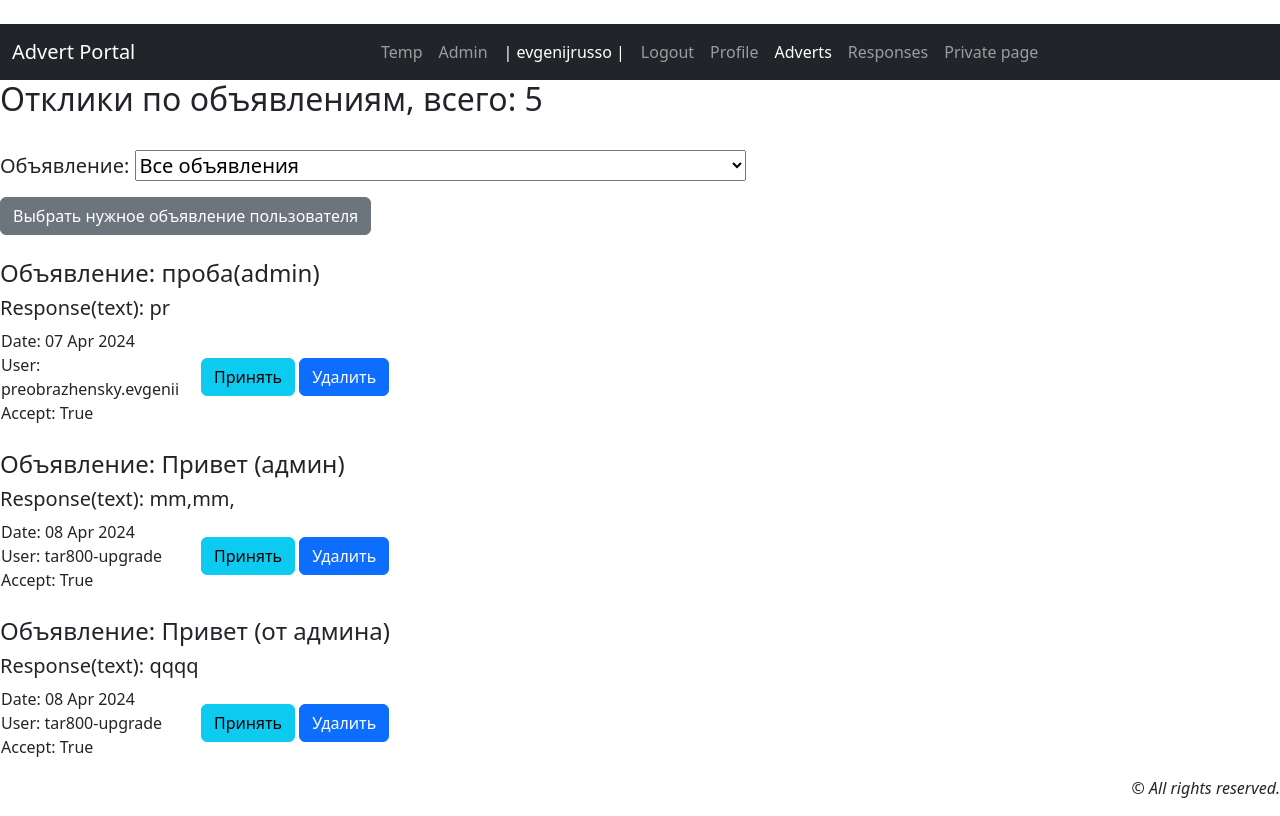
After one commit to evgenijrusso/kdv, a Django app: page /callboard/responses/private in a window 1280 px wide. The commit adds this page. Run offline with Django 5.2, Linux system fonts and the light colour scheme; a user stored in the database is signed in; data comes from the database, SQL or seed files in the repository; both versions use the stored data as it was after the commit; some libraries are stand-ins or nearby versions.

Commit message:
Обновление 4

```diff
--- a/AdvPortal/callboard/apps.py
+++ b/AdvPortal/callboard/apps.py
@@ -4,3 +4,6 @@ from django.apps import AppConfig
 class CallboardConfig(AppConfig):
     default_auto_field = 'django.db.models.BigAutoField'
     name = 'callboard'
+
+    def ready(self):
+        import callboard.signals
--- a/AdvPortal/callboard/filter.py
+++ b/AdvPortal/callboard/filter.py
@@ -8,12 +8,12 @@ class ResponseFilter(FilterSet):
         lookup_expr='exact',
         label='Объявление',
         empty_label='Все объявления',
-        field_name='advert_id'
+        field_name='advert'
     )
 
     class Meta:
         model = Response
-        fields = []
+        fields = ['advert']
 
     def __init__(self, *args, **kwargs):
         super(ResponseFilter, self).__init__(*args, **kwargs)
--- a/AdvPortal/callboard/models.py
+++ b/AdvPortal/callboard/models.py
@@ -71,6 +71,9 @@ class Response(models.Model):
     def get_absolute_url(self):
         return reverse('response_detail', kwargs={'pk': self.pk})
 
+    def date_party(self):
+        return str(self.advert)   # что бы потом убрать из строки часть даты (с конца)
+
     def status_on(self):
         self.accept = True
         self.save()
--- a/AdvPortal/callboard/templates/callboard/advert_detail.html
+++ b/AdvPortal/callboard/templates/callboard/advert_detail.html
@@ -6,7 +6,7 @@
 {% block content %}
 <div class="container d-grid gap-3">
     <div class="p-2 border">
-    <a class="btn btn-info" type="button" href="/callboard/">{% trans "Cancel" %}</a>
+    <a class="btn btn-info" type="button" href="/callboard/">{% trans "Up" %}</a>
     <a class="btn btn-secondary" href="{% url 'advert_update' advert.pk %}" role="button">{% trans "Update" %}</a>
     <a class="btn btn-primary"   href="/callboard/delete/{{ advert.pk }}" role="button">{% trans "Delete" %}</a>
     </div>
--- a/AdvPortal/callboard/templates/callboard/email_message.html
+++ b/AdvPortal/callboard/templates/callboard/email_message.html
@@ -7,6 +7,7 @@
 </head>
 <body>
     <h2>На ваше объявление оставили отклик!!!!</h2>
-    <p> Пользователь (call) {{ instance.user.username }} оставил отклик на это объявление - {{ instance.advert.title }}</p>
+    <span>{{ instance.text }}</span>
+    <p> Пользователь "{{ instance.user.username }}" оставил отклик на это объявление - {{ instance.advert.title }}</p>
 </body>
 </html>
--- /dev/null
+++ b/AdvPortal/callboard/templates/callboard/private_response.html
@@ -0,0 +1,59 @@
+{% extends 'default.html' %}
+{% load i18n %}
+
+{% block title %}
+    Private page
+{% endblock title %}
+
+{% block content %}
+    <h2>Отклики по объявлениям, всего: {{ page_obj.paginator.count }}</h2>
+    <br>
+    <form action="" method="get">
+        <h5>{{ filterset.form.as_p }}</h5>
+        <button class="btn btn-secondary" type="submit">Выбрать нужное объявление пользователя</button>
+    </form>
+            {% for response in page_obj %}
+            <br>
+            <h4><a class="nav-link" href="/callboard/{{ response.advert.id }}"> Объявление: {{ response.advert.title}}</a></h4>
+            <h5>Response(text): {{ response.text }}</h5>
+            <table width="100%">
+                <tr>
+                    <td width="200">
+                        <div>Date: {{ response.response_date|date:'d M Y' }}</div>
+                        <div>User: {{ response.user }}</div>
+                        <div>Accept: {{ response.accept }}</div>
+                    </td>
+                    <td align="left">
+                        {% if response.accepted %}
+                        <p>Отклик принят</p>
+                        {% else %}
+                        <form action="" method="post">
+                            {% csrf_token %}
+                            <a style="text-decoration: none" href="{% url 'accept_response' response.id %}">
+                                <input id="acceptButton" class="btn btn-info" type="button" value="Принять" />
+                            </a>
+                            <a style="text-decoration: none" href="/callboard/responses/delete/{{ response.pk }}">
+                                <input id="deleteButton" class="btn btn-primary"
+                                       type="button" value="Удалить" />
+                            </a>
+                        </form>
+                        {% endif %}
+                    </td>
+                </tr>
+
+            </table>
+    {% empty %}
+        <h3>Responses empty.</h3>
+    {% endfor %}
+
+<script>
+const submitBtn = document.getElementById("acceptButton");
+submitBtn.addEventListener('click', function() {
+  submitBtn.disabled = true;
+});
+
+</script>
+
+
+<script src="https://cdn.jsdelivr.net/npm/bootstrap@5.0.2/dist/js/bootstrap.min.js" integrity="sha384-cVKIPhGWiC2Al4u+LWgxfKTRIcfu0JTxR+EQDz/bgldoEyl4H0zUF0QKbrJ0EcQF" crossorigin="anonymous"></script>
+{% endblock content %}
--- a/AdvPortal/callboard/templates/callboard/response_detail.html
+++ b/AdvPortal/callboard/templates/callboard/response_detail.html
@@ -6,7 +6,7 @@
 {% block content %}
 <div class="container d-grid gap-3">
     <div class="p-2 border">
-    <a class="btn btn-info" type="button" href="/callboard/responses/">{% trans "Back" %}</a>
+    <a class="btn btn-info" type="button" href="/callboard/responses/">{% trans "Up" %}</a>
     <a class="btn btn-secondary" href="{% url 'response_update' response.pk %}" role="button">{% trans "Update response" %}</a>
     <a class="btn btn-primary" href="{% url 'response_delete' response.pk %}" role="button">{% trans "Delete response" %}</a>
     </div>
--- a/AdvPortal/callboard/templates/callboard/responses.html
+++ b/AdvPortal/callboard/templates/callboard/responses.html
@@ -16,7 +16,7 @@
       <h5>{% trans "User" %}: {{ res.user }} </h5>
       <h5>{% trans "Response date" %}: {{ res.response_date|date:'d M Y' }} {{res.response_date|time:"H:i"}} </h5>
       <h5>{% trans "Accept" %} {{ res.accept }} </h5>
-      <h5>{% trans "Advert" %}: {{ res.advert }}</h5>
+      <h5>{% trans "Advert" %}: {{ res.date_party|slice:":-16"}}</h5>
       </div>
     {% empty %}
         <h3>{% trans "No responses!" %}</h3>
--- a/AdvPortal/callboard/urls.py
+++ b/AdvPortal/callboard/urls.py
@@ -4,7 +4,7 @@ from callboard.views.confirm import ConfirmUser, UserProfileView
 from callboard.views.advert import AdvertList, AdvertCreate, \
     AdvertDetail, AdvertUpdate, AdvertDelete
 from callboard.views.response import ResponseList, ResponseDetail, \
-    ResponseCreate, ResponseUpdate, ResponseDelete
+    ResponseCreate, ResponseUpdate, ResponseDelete, PrivateView, accept_response, ReplyDelete
 
 
 urlpatterns = [
@@ -21,7 +21,11 @@ urlpatterns = [
     path('callboard/responses/update/<int:pk>', ResponseUpdate.as_view(), name='response_update'),
     path('callboard/responses/delete/<int:pk>', ResponseDelete.as_view(), name='response_delete'),
 
+    path('callboard/responses/private', PrivateView.as_view(), name='private_response'),
+    path('callboard/responses/<int:pk>', accept_response, name='accept_response'),
+    path('callboard/responses/delete/<int:pk>',  ReplyDelete.as_view(), name='delete_response'),
+
     path('confirm/', ConfirmUser.as_view(), name='confirm_user'),
     path('profile/', UserProfileView.as_view(), name='profile'),
-    path('account/', Index.as_view(), name='index'),
+    path('account/', Index.as_view(), name='index')
 ]
--- a/AdvPortal/callboard/views/confirm.py
+++ b/AdvPortal/callboard/views/confirm.py
@@ -27,6 +27,6 @@ class UserProfileView(LoginRequiredMixin, TemplateView):
     template_name = 'callboard/profile.html'  # возвращаемся после авторизации
 
 
-class UserList(ListView):
-    model = User
-    queryset = User.objects.all()
+# class UserList(ListView):
+#     model = User
+#     queryset = User.objects.all()
--- a/AdvPortal/callboard/views/index.py
+++ b/AdvPortal/callboard/views/index.py
@@ -13,4 +13,4 @@ class Index(View):   # пока закомментировал (убрал ко
         context = {
             'models': models,
         }
-        return HttpResponse(render(request, 'callboard/index.html', context))
+        return HttpResponse(render(request, 'callboard/index.html', ))
--- a/AdvPortal/callboard/views/response.py
+++ b/AdvPortal/callboard/views/response.py
@@ -1,7 +1,9 @@
+from django.contrib.auth.decorators import login_required
 from django.contrib.auth.mixins import LoginRequiredMixin, PermissionRequiredMixin
 from django.contrib import messages
 from django.http import HttpResponseRedirect
-from django.shortcuts import get_object_or_404
+from django.shortcuts import get_object_or_404, redirect
+from django.urls import reverse, reverse_lazy
 from django.views.generic.list import ListView
 from django.views.generic.detail import DetailView
 from django.views.generic.edit import CreateView, UpdateView, DeleteView
@@ -16,12 +18,7 @@ class ResponseList(ListView):
     context_object_name = 'responses'
     paginate_by = 4
 
-    # def get_queryset(self):
-    #     queryset = Response.objects.filter(advert__user=self.request.user).order_by('response_date')
-    #     self.filterset = ResponseFilter(self.request.GET, queryset, request=self.request.user)
-    #     return self.filterset.qs
-
-    def get_context_data(self, **kwargs):
+    def get_context_data(self, *, object_list=None, **kwargs):
         context = super().get_context_data(**kwargs)
         context['title'] = 'List of responses'
         return context
@@ -47,12 +44,12 @@ class ResponseCreate(LoginRequiredMixin, CreateView):
             return HttpResponseRedirect('/callboard/responses/create')
         else:
             response.save()
-            response.status_on()
+         #   response.status_on()
             messages.success(self.request, "The response was created successfully, the status was changed")
             return super(ResponseCreate, self).form_valid(form)
 
 
-class ResponseUpdate(UpdateView):
+class ResponseUpdate(LoginRequiredMixin, UpdateView):
     model = Response
     form_class = ResponseForm
     template_name = 'callboard/response_update.html'
@@ -66,7 +63,7 @@ class ResponseUpdate(UpdateView):
         return super(ResponseUpdate, self).form_valid(form)
 
 
-class ResponseDelete(DeleteView):  # PermissionRequiredMixin, LoginRequiredMixin,
+class ResponseDelete(PermissionRequiredMixin, LoginRequiredMixin, DeleteView):
     permission_required = 'callboard.advert_delete'
     permission_denied_message = "Permission Denied"
     model = Response
@@ -80,3 +77,52 @@ class ResponseDelete(DeleteView):  # PermissionRequiredMixin, LoginRequiredMixin
     #         return HttpResponseRedirect(success_url)
     #     else:
     #         return self.handle_no_permission()
+
+
+class ReplyDelete(LoginRequiredMixin, DeleteView):
+    model = Response
+    success_url = '/'
+
+
+# ----------  Private -----------------
+
+class PrivateView(LoginRequiredMixin, ListView):
+    model = Response
+    ordering = '-response_date'
+    template_name = 'callboard/private_response.html'
+    context_object_name = 'responses'
+    paginate_by = 3
+
+    def get_queryset(self):
+        queryset = Response.objects.filter(advert__user=self.request.user).order_by('response_date')
+        self.filterset = ResponseFilter(self.request.GET, queryset=queryset,request=self.request.user)
+        return self.filterset.qs
+
+    def get_context_data(self, *, object_list=None, **kwargs):
+        context = super().get_context_data(**kwargs)
+#        context['title'] = 'List of responses'
+        context['filterset'] = self.filterset
+        page = context['page_obj']
+        context['paginator_range'] = page.paginator.get_elided_page_range(
+            page.number, on_each_side=1, on_ends=1)
+        return context
+
+
+
+@login_required
+def accept_response(request, pk):   # нужно
+    response = Response.objects.get(id=pk)
+    # response.accepted = True
+    response.status_on()
+    response.save()
+    messages.success(request, "The accept response was updated successfully, the status was changed")
+    return redirect('response_detail', pk)    # private_response
+
+
+#
+# @login_required
+# def subscribe(request, pk):
+#     user = request.user
+#     category = Category.objects.get(id=pk)
+#     category.subscribers.add(user)
+#     return redirect('advert_cat_list', pk)
--- a/AdvPortal/templates/default.html
+++ b/AdvPortal/templates/default.html
@@ -26,15 +26,16 @@
            </button>
        <div class="collapse navbar-collapse justify-content-center" id="navbarNav">
               <ul class="navbar-nav mb-2 mb-lg-0">
-                 <li class="nav-item active"><a class="nav-link active" aria-current="page" href="../">Main</a></li>
+                 <li class="nav-item active"><a class="nav-link" aria-current="page" href="../">Temp</a></li>
                  <li class="nav-item"><a class="nav-link" href="/admin/">Admin</a></li>
                  <li class="nav-item">{% if user.is_authenticated %}<a class="nav-link active">| {{ request.user.username }} |</a>{% endif %}</li>
                  <li class="nav-item"> {% if not user.is_authenticated %} <a class="nav-link" href='{% url "account_login" %}'>{% trans "Login" %}</a>{% endif %}</li>
                  <li class="nav-item"> {% if not user.is_authenticated %} <a class="nav-link" href='{% url "account_signup" %}'>{% trans "Registration" %}</a>{% endif %}</li>
                  <li class="nav-item">{% if user.is_authenticated %}<a class="nav-link" href='{% url "account_logout" %}'>{% trans "Logout" %}</a>{% endif %}</li>
                  <li class="nav-item">{% if user.is_authenticated %}<a class="nav-link" href='{% url "profile" %}'>{% trans "Profile" %}</a>{% endif %}</li>
-                 <li class="nav-item"><a class="nav-link" href='{% url "advert_list" %}'>{% translate "Adverts" %}</a></li>
+                 <li class="nav-item"><a class="nav-link active" href='{% url "advert_list" %}'>{% translate "Adverts" %}</a></li>
                  <li class="nav-item"><a class="nav-link" href='{% url "response_list" %}'>{% translate "Responses" %}</a></li>
+                 <li class="nav-item"><a class="nav-link" href='{% url "private_response" %}'>{% translate "Private page" %}</a></li>
               </ul>
 
          </div>
--- a/AdvPortal/work/settings.py
+++ b/AdvPortal/work/settings.py
@@ -153,7 +153,7 @@ ACCOUNT_FORMS = {'signup': 'callboard.forms.CommonSignupForm'}
 # После проверки, вошел ли пользователь в систему,
 # укажите адрес перенаправления пользователя, который не вошел в систему
 LOGIN_URL = '/accounts/login/'
-LOGIN_REDIRECT_URL = '/'  # profile
+LOGIN_REDIRECT_URL = 'profile'
 LOGOUT_REDIRECT_URL = '/'  # '/accounts/login/'
 # --------- yandex ------------
 EMAIL_HOST = 'smtp.yandex.ru'
```
Also changed, not shown: AdvPortal/callboard/signals.py (+6 -13 lines), AdvPortal/callboard/views/advert.py (+3 -16 lines), AdvPortal/db.sqlite3, AdvPortal/readme.md (added).
